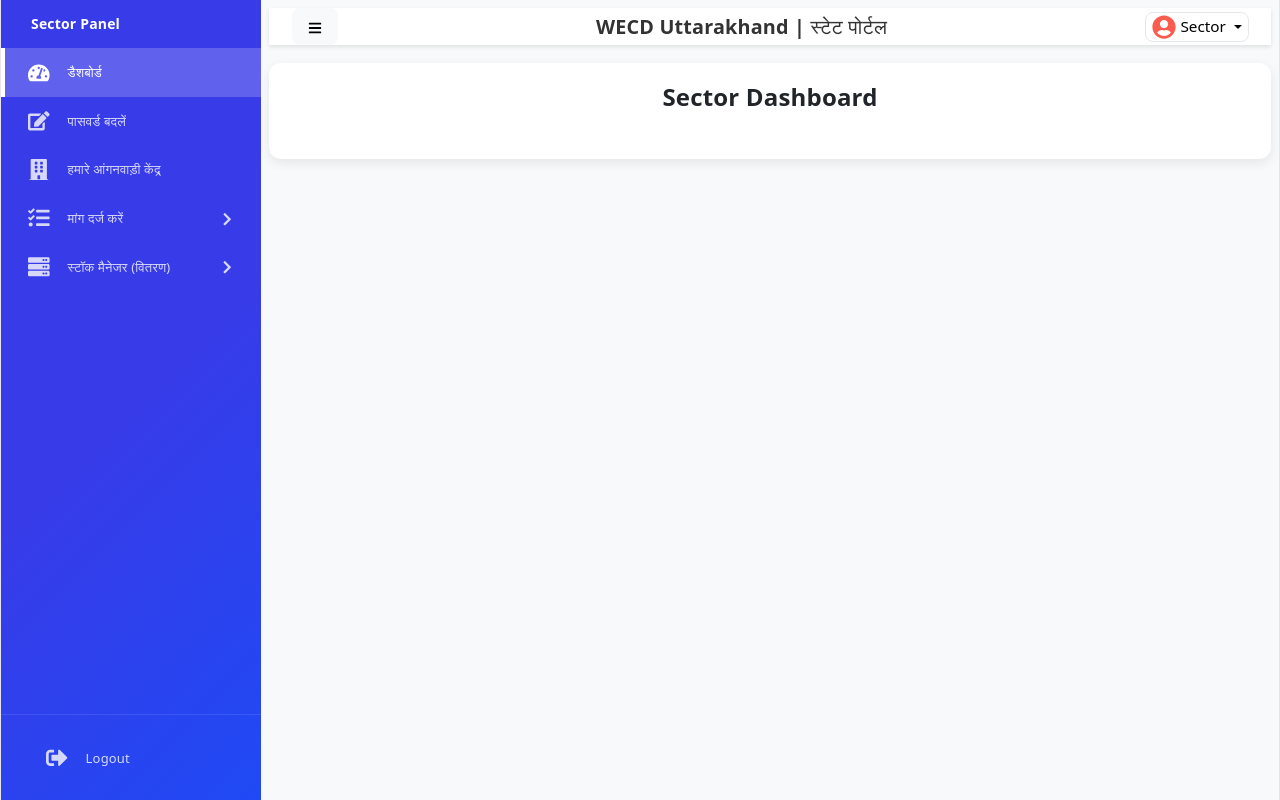
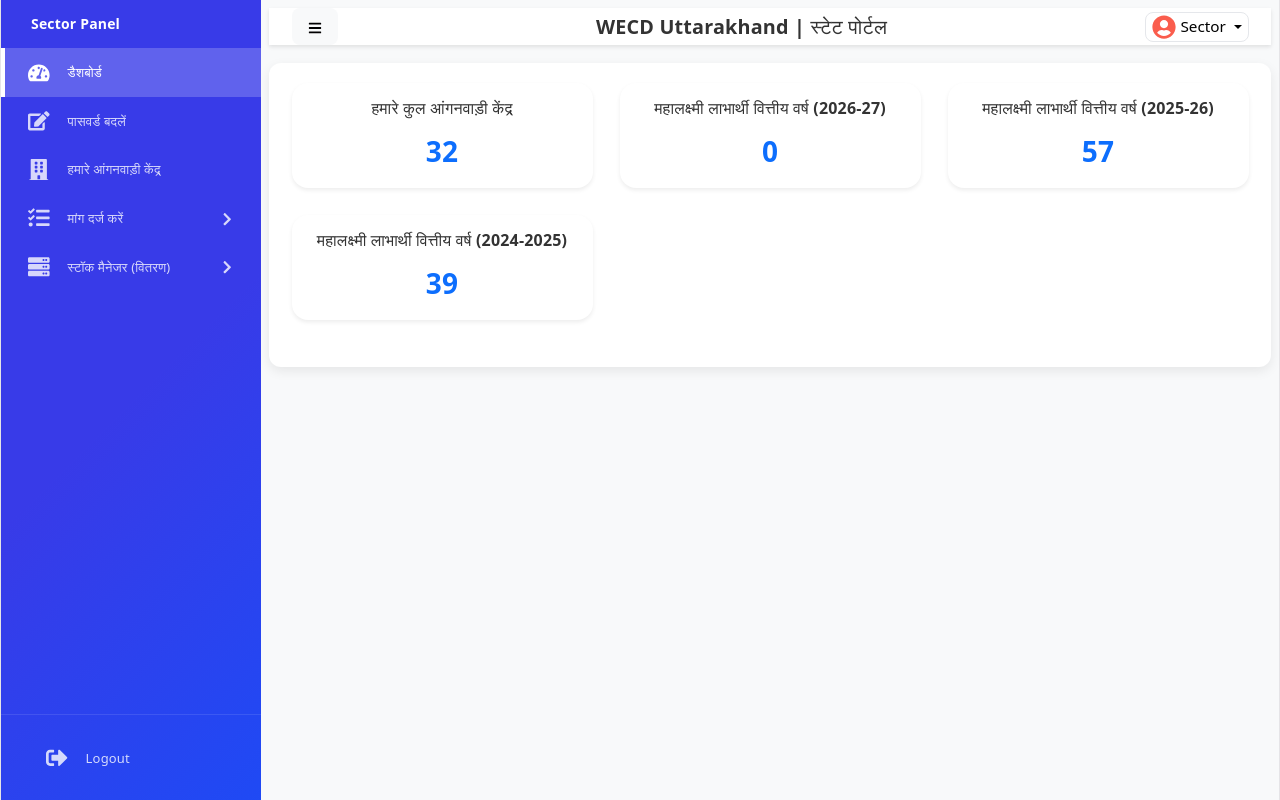
Before and after one commit to VAIBHAVTOMAR321/wecd-schemes-project, a React (Vite) app: page /SectorDashBoard in a window 1280 px wide. Built offline with nearby package versions, Linux system fonts and the light colour scheme.

Commit message:
dashbord updated

```diff
--- a/src/assets/css/dashboard.css
+++ b/src/assets/css/dashboard.css
@@ -1,8 +1,23 @@
 .main-heading{
    text-align: justify;
-
-
 }
 .main-heading h3{
     font-size: 18px;
 }
+.dashboard-box .stats-card {
+  transition: transform 0.2s ease-in-out;
+}
+.dashboard-box .stats-card:hover {
+  transform: translateY(-4px);
+}
+.dashboard-box .stats-title {
+  font-weight: 600;
+  color: #333;
+  font-size: 16px;
+}
+.dashboard-box .stats-count {
+  font-weight: 700;
+  color: #0d6efd;
+  font-size: 28px;
+  margin-top: 8px;
+}
--- a/src/components/sector_panel/SectorDashBoard.jsx
+++ b/src/components/sector_panel/SectorDashBoard.jsx
@@ -2,6 +2,7 @@ import React, { useState, useEffect } from "react";
 import { Container, Row, Col, Card, Spinner, Table, Button } from "react-bootstrap";
 import { useAuth } from "../all_login/AuthContext";
 import "../../assets/css/supervisorleftnav.css";
+import "../../assets/css/dashboard.css";
 import SectorHeader from "./SectorHeader";
 import SectorLeftNav from "./SectorLeftNav";
 
@@ -54,11 +55,43 @@ useEffect(() => {
         <SectorHeader toggleSidebar={toggleSidebar} />
 
         <Container fluid className="dashboard-box mt-3">
-          <div className="main-heading">
-            <h3 className="mb-4 fw-bold">
-              Sector Dashboard
-            </h3>
-          </div>
+          <Row className="g-4 mb-4">
+
+            <Col lg={4} md={4} sm={6} xs={12}>
+              <Card className="h-100 shadow-sm border-0 stats-card">
+                <Card.Body className="text-center">
+                  <Card.Title className="stats-title">हमारे कुल आंगनवाड़ी केंद्र</Card.Title>
+                  <Card.Text className="stats-count">32</Card.Text>
+                </Card.Body>
+              </Card>
+            </Col>
+            <Col lg={4} md={4} sm={6} xs={12}>
+              <Card className="h-100 shadow-sm border-0 stats-card">
+                <Card.Body className="text-center">
+                  <Card.Title className="stats-title">महालक्ष्मी लाभार्थी वित्तीय वर्ष (2026-27)</Card.Title>
+                  <Card.Text className="stats-count">0</Card.Text>
+                </Card.Body>
+              </Card>
+            </Col>
+
+
+             <Col lg={4} md={4} sm={6} xs={12}>
+              <Card className="h-100 shadow-sm border-0 stats-card">
+                <Card.Body className="text-center">
+                  <Card.Title className="stats-title">महालक्ष्मी लाभार्थी वित्तीय वर्ष (2025-26)</Card.Title>
+                  <Card.Text className="stats-count">57</Card.Text>
+                </Card.Body>
+              </Card>
+            </Col>
+            <Col lg={4} md={4} sm={6} xs={12}>
+              <Card className="h-100 shadow-sm border-0 stats-card">
+                <Card.Body className="text-center">
+                  <Card.Title className="stats-title">महालक्ष्मी लाभार्थी वित्तीय वर्ष (2024-2025)</Card.Title>
+                  <Card.Text className="stats-count">39</Card.Text>
+                </Card.Body>
+              </Card>
+            </Col>
+          </Row>
 
 
         </Container>
```
